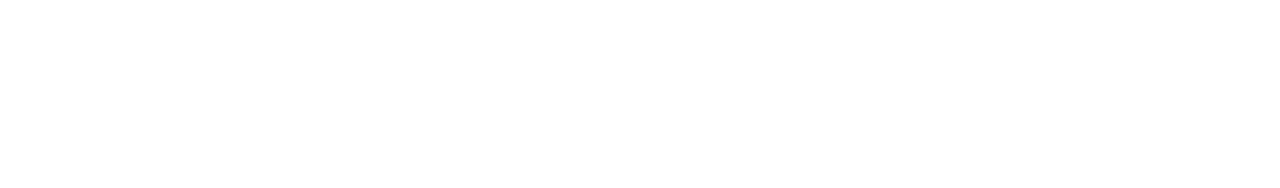
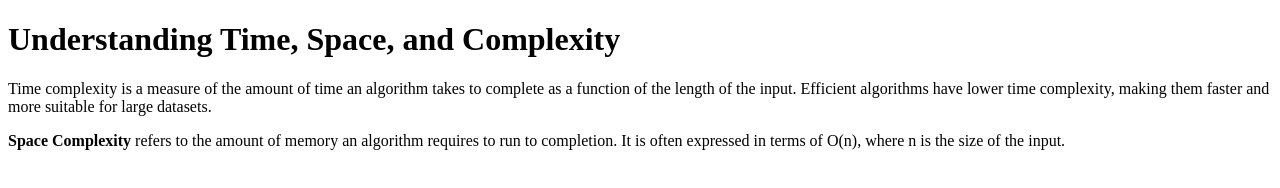
Before and after one commit to acciojob/time-and-space-complexity-nikhil8851, a website: page main.html in a window 1280 px wide. Drawn offline with Linux system fonts and the light colour scheme.

Commit message:
created a submission

```diff
--- a/main.html
+++ b/main.html
@@ -3,11 +3,14 @@
 <html>
 
 <head>
-	<link rel="stylesheet" href="styles.css">
+	   <title>Time and Space Complexity</title>
 </head>
+<body>
+    <h1>Understanding Time, Space, and Complexity</h1>
+    <p>Time complexity is a measure of the amount of time an algorithm takes to complete as a function of the length of the input. Efficient algorithms have lower time complexity, making them faster and more suitable for large datasets.</p>
+    <p><b>Space Complexity</b> refers to the amount of memory an algorithm requires to run to completion. It is often expressed in terms of O(n), where n is the size of the input.</p>
+	<!-- the entire body must be written by student -->
 
-<body>
-	<!-- the entire body must be written by student -->
     <script type="text/javascript" src="./script.js">
 </script>
 
```
